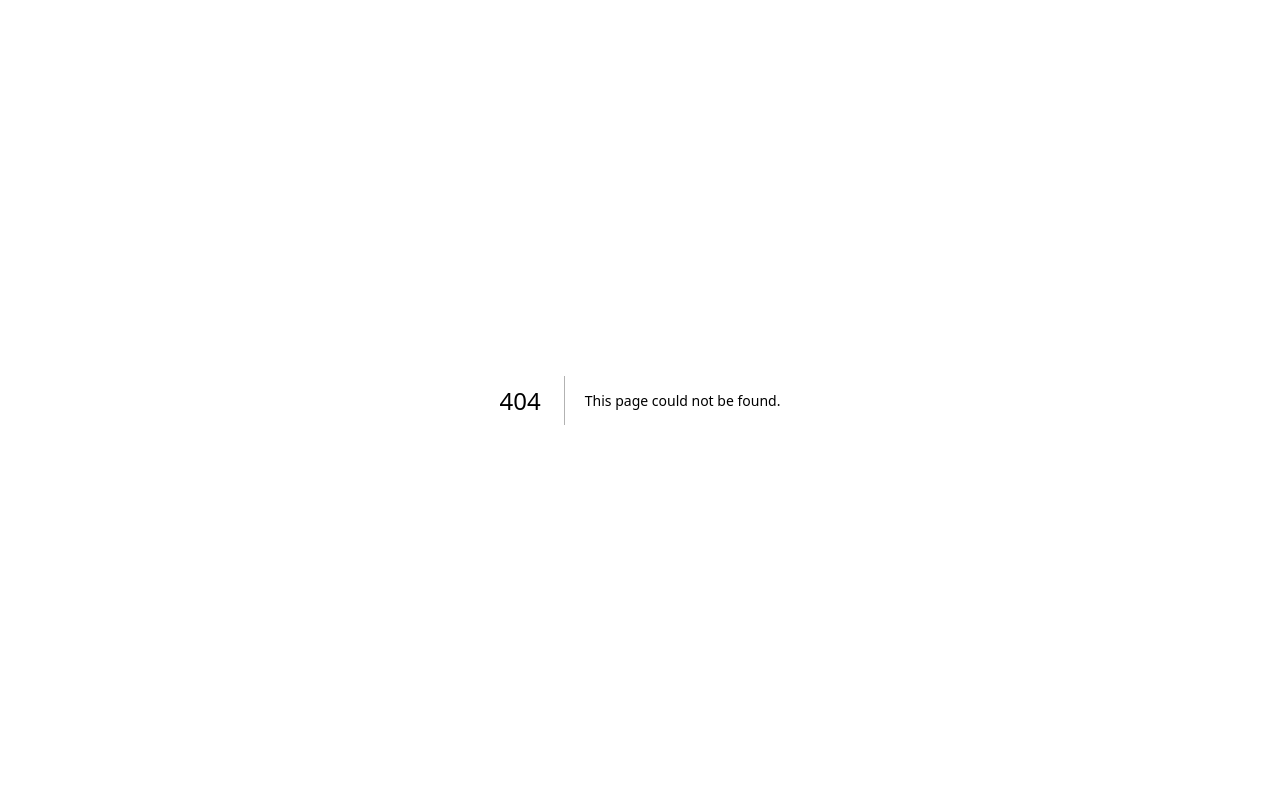
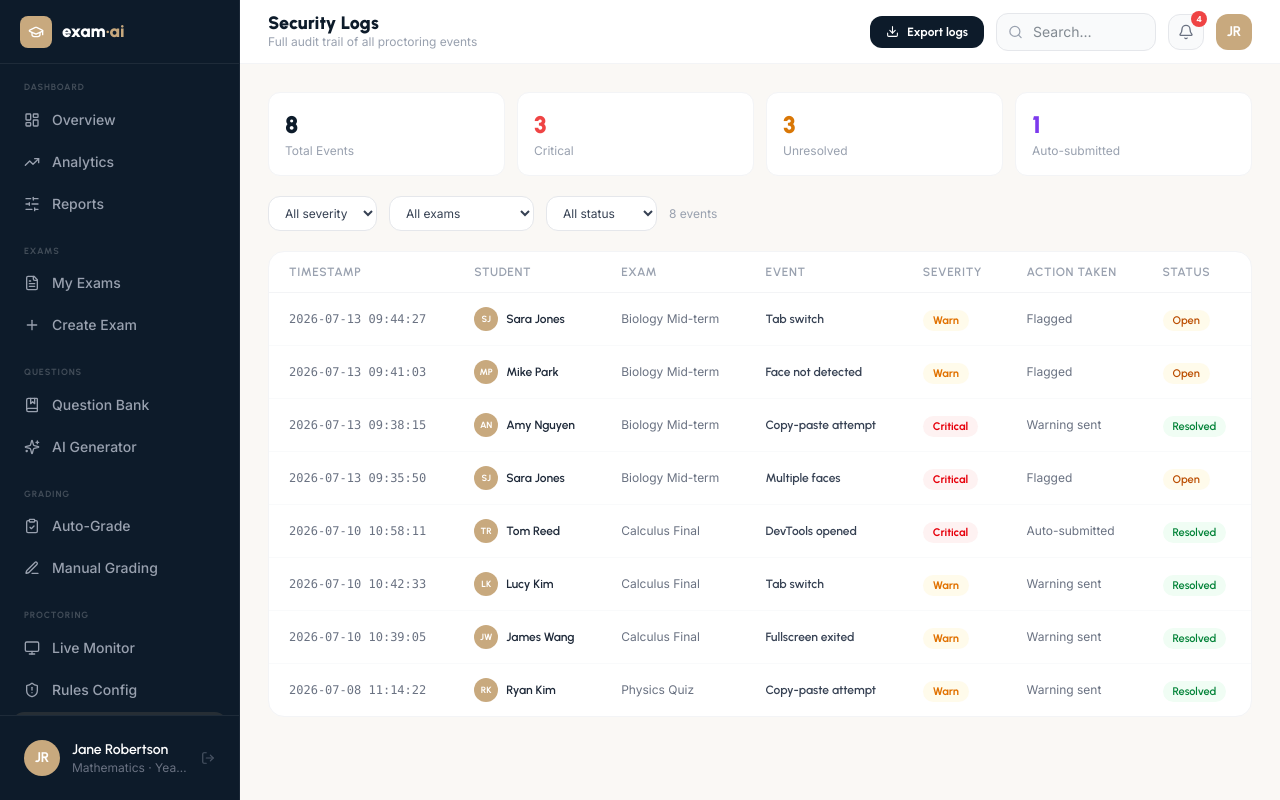
Before and after one commit to phornsinet1302/online_exam, a Next.js app in the folder frontend/: page /dashboard/monitoring/logs in a window 1280 px wide. Before the commit this address had no page. Built offline with nearby package versions, Linux system fonts and the light colour scheme.

Commit message:
Add teacher security logs screen route

```diff
--- /dev/null
+++ b/frontend/src/app/(dashboard)/dashboard/monitoring/logs/page.tsx
@@ -0,0 +1,5 @@
+import { SecurityLogs } from "../../../../App";
+
+export default function MonitoringLogsPage() {
+  return <SecurityLogs />;
+}
```
